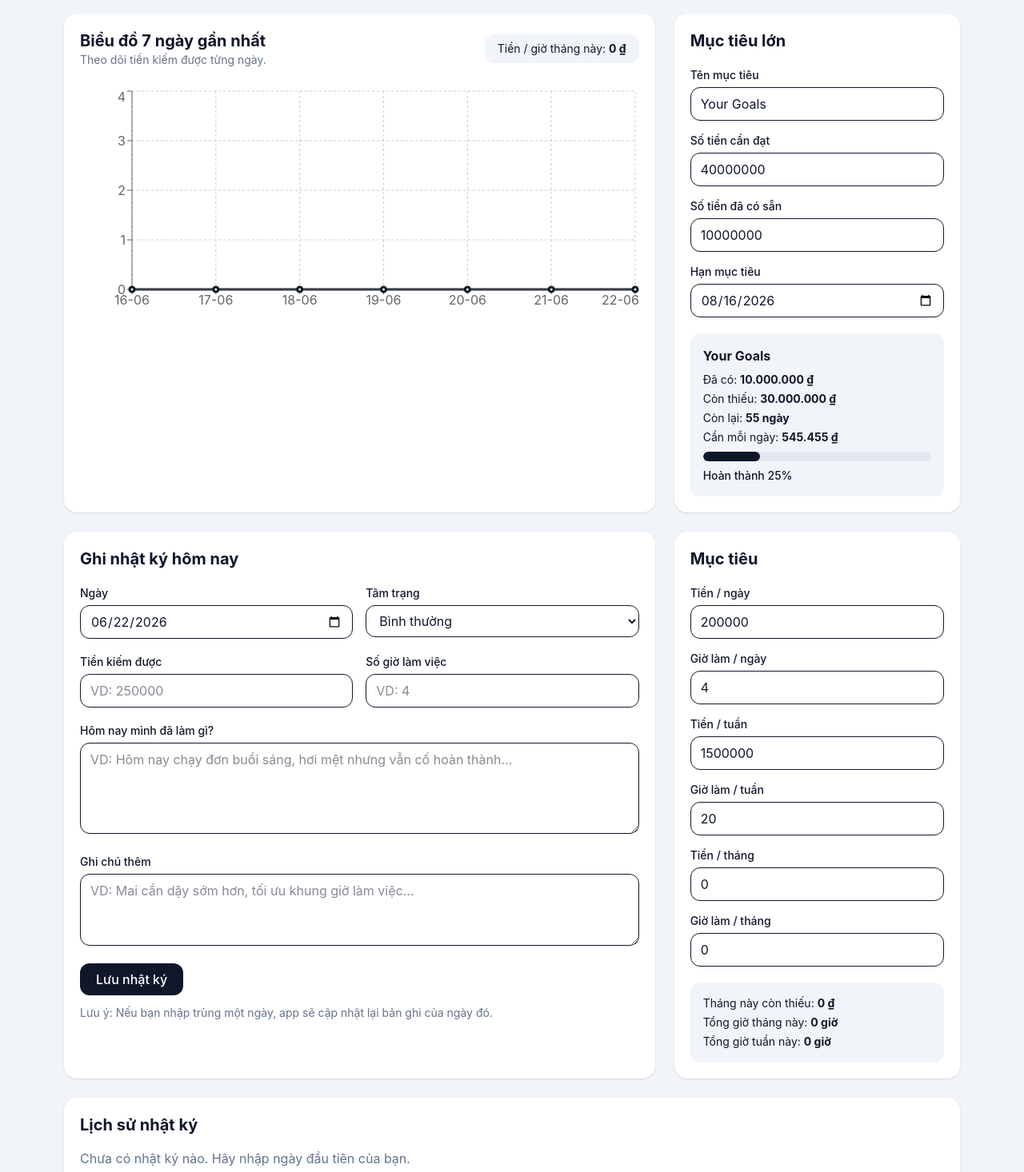
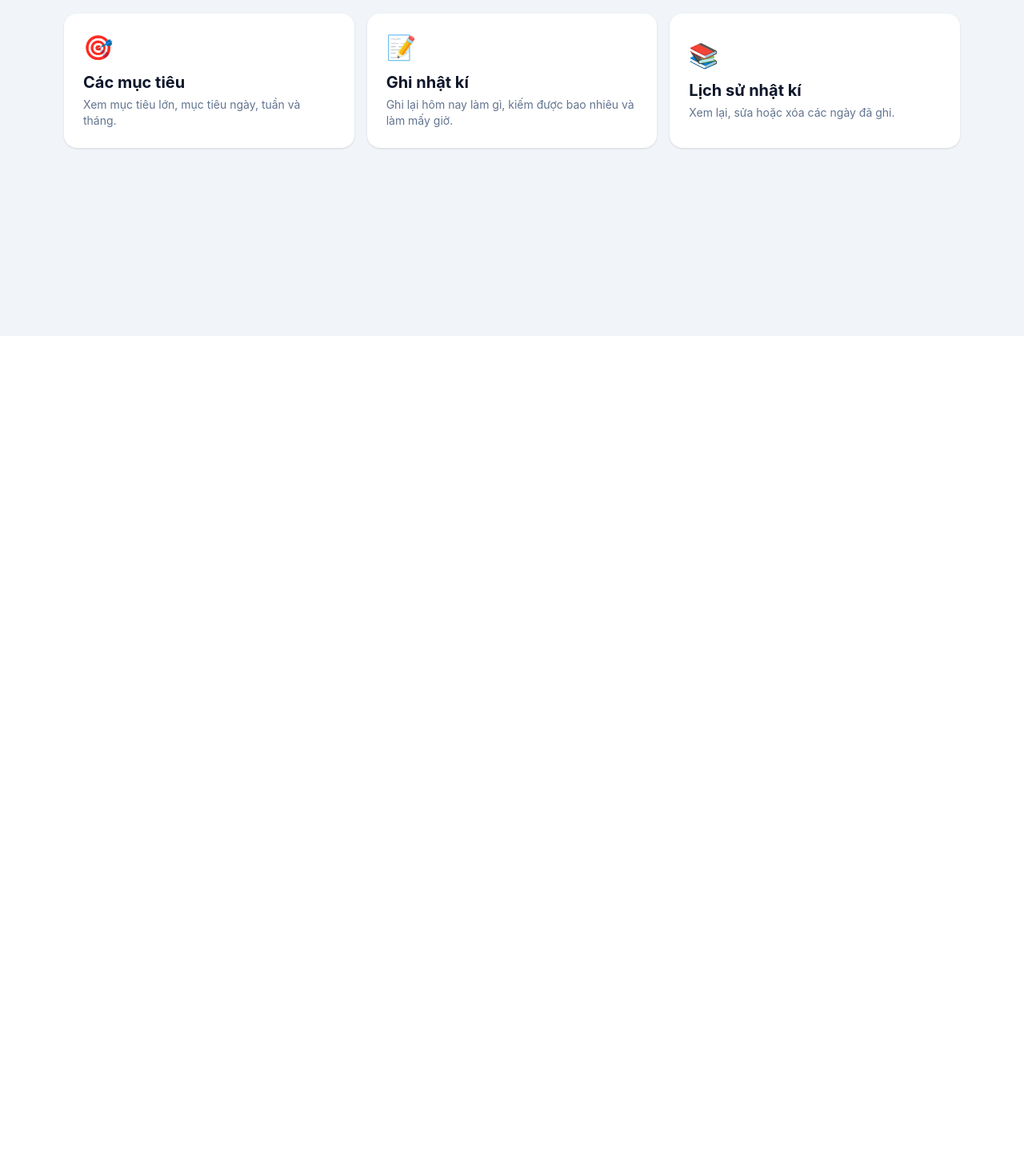
Before and after one commit to Tuanwq/money-diary, a React (Vite) app: page / in a window 1280 px wide. Shown: the part 380-1846 px from the top of the page at 80% size. After the commit the page ends 800 px from the top, so only its background shows below. Built offline with nearby package versions, Linux system fonts and the light colour scheme.

Commit message:
Decor Hom page

```diff
--- a/src/App.tsx
+++ b/src/App.tsx
@@ -36,8 +36,21 @@ type Goals = {
   bigGoalDeadline: string;
 };
 
+type Page = "home" | "goals" | "entry" | "history";
+type GoalScreen = "menu" | "current" | "completed";
+
+type CompletedGoal = {
+  id: string;
+  name: string;
+  target: number;
+  saved: number;
+  deadline: string;
+  completedAt: string;
+};
+
 const STORAGE_ENTRIES_KEY = "money_diary_entries";
 const STORAGE_GOALS_KEY = "money_diary_goals";
+const STORAGE_COMPLETED_GOALS_KEY = "money_diary_completed_goals";
 
 const defaultGoals: Goals = {
   dailyIncome: 200000,
@@ -165,8 +178,11 @@ export default function App() {
   const [loaded, setLoaded] = useState(false);
   const [entries, setEntries] = useState<DailyEntry[]>([]);
   const [goals, setGoals] = useState<Goals>(defaultGoals);
+  const [completedGoals, setCompletedGoals] = useState<CompletedGoal[]>([]);
   const [selectedDate, setSelectedDate] = useState(getToday());
   const [editingDate, setEditingDate] = useState<string | null>(null);
+  const [page, setPage] = useState<Page>("home");
+  const [goalScreen, setGoalScreen] = useState<GoalScreen>("menu");
 
   const [form, setForm] = useState({
     date: getToday(),
@@ -180,6 +196,7 @@ export default function App() {
   useEffect(() => {
     const savedEntries = localStorage.getItem(STORAGE_ENTRIES_KEY);
     const savedGoals = localStorage.getItem(STORAGE_GOALS_KEY);
+    const savedCompletedGoals = localStorage.getItem(STORAGE_COMPLETED_GOALS_KEY);
 
     if (savedEntries) {
       setEntries(JSON.parse(savedEntries));
@@ -192,6 +209,10 @@ export default function App() {
       });
     }
 
+    if (savedCompletedGoals) {
+      setCompletedGoals(JSON.parse(savedCompletedGoals));
+    }
+
     setLoaded(true);
   }, []);
 
@@ -200,7 +221,11 @@ export default function App() {
 
     localStorage.setItem(STORAGE_ENTRIES_KEY, JSON.stringify(entries));
     localStorage.setItem(STORAGE_GOALS_KEY, JSON.stringify(goals));
-  }, [entries, goals, loaded]);
+    localStorage.setItem(
+      STORAGE_COMPLETED_GOALS_KEY,
+      JSON.stringify(completedGoals)
+    );
+  }, [entries, goals, completedGoals, loaded]);
 
   const todayString = getToday();
   const isSelectedToday = selectedDate === todayString;
@@ -314,6 +339,8 @@ export default function App() {
       return;
     }
 
+    const savedDate = form.date;
+
     setEntries((prev) => {
       const existingEntry = prev.find((entry) => entry.date === form.date);
 
@@ -342,6 +369,8 @@ export default function App() {
     });
 
   setEditingDate(null);
+  setSelectedDate(savedDate);
+  setPage("home");
   }
 
   function editEntry(entry: DailyEntry) {
@@ -356,6 +385,7 @@ export default function App() {
 
   setSelectedDate(entry.date);
   setEditingDate(entry.date);
+  setPage("entry");
 
   window.scrollTo({
     top: 0,
@@ -368,6 +398,42 @@ export default function App() {
     if (!confirmed) return;
 
     setEntries((prev) => prev.filter((entry) => entry.id !== id));
+  }
+
+  function completeCurrentGoal() {
+  const confirmed = confirm(
+    `Bạn có chắc muốn hoàn thành mục tiêu "${goals.bigGoalName}" không?`
+  );
+
+  if (!confirmed) return;
+
+  const completedGoal: CompletedGoal = {
+    id: crypto.randomUUID(),
+    name: goals.bigGoalName,
+    target: goals.bigGoalTarget,
+    saved: totalSavedForBigGoal,
+    deadline: goals.bigGoalDeadline,
+    completedAt: getToday(),
+  };
+
+  setCompletedGoals((prev) => [completedGoal, ...prev]);
+
+  setGoals((prev) => ({
+    ...prev,
+    bigGoalName: "Mục tiêu mới",
+    bigGoalTarget: 0,
+    bigGoalSaved: 0,
+    bigGoalDeadline: getToday(),
+  }));
+
+  setGoalScreen("completed");
+}
+  function deleteCompletedGoal(id: string) {
+  const confirmed = confirm("Bạn có chắc muốn xóa mục tiêu đã hoàn thành này không?");
+
+  if (!confirmed) return;
+
+  setCompletedGoals((prev) => prev.filter((goal) => goal.id !== id));
 }
 
   function updateGoal(key: keyof Goals, value: string) {
@@ -391,11 +457,13 @@ export default function App() {
       </header>
 
 <main className="mx-auto grid max-w-6xl gap-6 px-4 py-6">
+  {page === "home" && (
+    <>
       <section className="grid gap-4">
         <div className="flex flex-wrap items-center justify-between gap-3">
           <div>
             <h2 className="text-xl font-bold">
-                {isSelectedToday ? "Chỉ số hôm nay" : "Chỉ số ngày đang xem"}
+              {isSelectedToday ? "Mục tiêu hôm nay" : "Mục tiêu ngày đang xem"}
             </h2>
             <p className="text-sm text-slate-500">
               Ngày:{" "}
@@ -481,6 +549,158 @@ export default function App() {
         </div>
       </section>
 
+      <section className="grid gap-4 md:grid-cols-3">
+        <button
+          type="button"
+          onClick={() => {setPage("goals");
+                          setGoalScreen("menu");}
+          }
+          className="rounded-2xl bg-white p-6 text-left shadow-sm hover:bg-slate-50"
+        >
+          <p className="text-3xl">🎯</p>
+          <h3 className="mt-3 text-xl font-bold">Các mục tiêu</h3>
+          <p className="mt-1 text-sm text-slate-500">
+            Xem mục tiêu lớn, mục tiêu ngày, tuần và tháng.
+          </p>
+        </button>
+
+        <button
+          type="button"
+          onClick={() => setPage("entry")}
+          className="rounded-2xl bg-white p-6 text-left shadow-sm hover:bg-slate-50"
+        >
+          <p className="text-3xl">📝</p>
+          <h3 className="mt-3 text-xl font-bold">Ghi nhật kí</h3>
+          <p className="mt-1 text-sm text-slate-500">
+            Ghi lại hôm nay làm gì, kiếm được bao nhiêu và làm mấy giờ.
+          </p>
+        </button>
+
+        <button
+          type="button"
+          onClick={() => setPage("history")}
+          className="rounded-2xl bg-white p-6 text-left shadow-sm hover:bg-slate-50"
+        >
+          <p className="text-3xl">📚</p>
+          <h3 className="mt-3 text-xl font-bold">Lịch sử nhật kí</h3>
+          <p className="mt-1 text-sm text-slate-500">
+            Xem lại, sửa hoặc xóa các ngày đã ghi.
+          </p>
+        </button>
+      </section>
+    </>
+  )}
+
+{page === "goals" && (
+  <>
+    <div className="flex items-center justify-between">
+      <div>
+        <h2 className="text-2xl font-bold">Các mục tiêu</h2>
+        <p className="text-sm text-slate-500">
+          Quản lý mục tiêu hiện tại và xem lại các mục tiêu đã hoàn thành.
+        </p>
+      </div>
+
+      <button
+        type="button"
+        onClick={() => {
+          setPage("home");
+          setGoalScreen("menu");
+        }}
+        className="rounded-xl border bg-white px-4 py-2 font-medium shadow-sm hover:bg-slate-100"
+      >
+        Về trang chủ
+      </button>
+    </div>
+
+    {goalScreen === "menu" && (
+      <section className="grid gap-4 md:grid-cols-2">
+        <button
+          type="button"
+          onClick={() => setGoalScreen("current")}
+          className="rounded-2xl bg-white p-8 text-left shadow-sm hover:bg-slate-50"
+        >
+          <p className="text-4xl">🎯</p>
+
+          <h3 className="mt-4 text-2xl font-bold">Mục tiêu hiện tại</h3>
+
+          <p className="mt-2 text-sm text-slate-500">
+            Xem và chỉnh sửa mục tiêu lớn, mục tiêu ngày, tuần và tháng.
+          </p>
+
+          <div className="mt-5 rounded-xl bg-slate-100 p-4 text-sm">
+            <p>
+              Mục tiêu: <strong>{goals.bigGoalName}</strong>
+            </p>
+
+            <p className="mt-1">
+              Đã có: <strong>{formatMoney(totalSavedForBigGoal)}</strong>
+            </p>
+
+            <p className="mt-1">
+              Còn thiếu: <strong>{formatMoney(remainingBigGoal)}</strong>
+            </p>
+
+            <ProgressBar value={bigGoalProgress} />
+
+            <p className="mt-2 font-medium">
+              Hoàn thành {bigGoalProgress}%
+            </p>
+          </div>
+        </button>
+
+        <button
+          type="button"
+          onClick={() => setGoalScreen("completed")}
+          className="rounded-2xl bg-white p-8 text-left shadow-sm hover:bg-slate-50"
+        >
+          <p className="text-4xl">🏆</p>
+
+          <h3 className="mt-4 text-2xl font-bold">
+            Các mục tiêu đã hoàn thành
+          </h3>
+
+          <p className="mt-2 text-sm text-slate-500">
+            Xem lại những mục tiêu bạn đã hoàn thành trong quá khứ.
+          </p>
+
+          <div className="mt-5 rounded-xl bg-slate-100 p-4 text-sm">
+            <p>
+              Đã hoàn thành:{" "}
+              <strong>{completedGoals.length}</strong> mục tiêu
+            </p>
+
+            <p className="mt-1">
+              Gần nhất:{" "}
+              <strong>
+                {completedGoals[0]?.name ?? "Chưa có mục tiêu nào"}
+              </strong>
+            </p>
+          </div>
+        </button>
+      </section>
+    )}
+
+    {goalScreen === "current" && (
+      <>
+        <div className="flex flex-wrap gap-2">
+          <button
+            type="button"
+            onClick={() => setGoalScreen("menu")}
+            className="rounded-xl border bg-white px-4 py-2 font-medium shadow-sm hover:bg-slate-100"
+          >
+            Quay lại
+          </button>
+
+          <button
+            type="button"
+            onClick={completeCurrentGoal}
+            className="rounded-xl bg-green-600 px-4 py-2 font-medium text-white shadow-sm hover:bg-green-700"
+          >
+            Hoàn thành mục tiêu
+          </button>
+        </div>
+
         <section className="grid gap-6 lg:grid-cols-3">
           <div className="rounded-2xl bg-white p-5 shadow-sm lg:col-span-2">
             <div className="flex flex-wrap items-center justify-between gap-3">
@@ -558,7 +778,9 @@ export default function App() {
                 <input
                   type="date"
                   value={goals.bigGoalDeadline}
-                  onChange={(e) => updateGoal("bigGoalDeadline", e.target.value)}
+                  onChange={(e) =>
+                    updateGoal("bigGoalDeadline", e.target.value)
+                  }
                   className="mt-1 w-full rounded-xl border px-3 py-2"
                 />
               </div>
@@ -592,10 +814,170 @@ export default function App() {
           </div>
         </section>
 
-        <section className="grid gap-6 lg:grid-cols-3">
+        <section className="rounded-2xl bg-white p-5 shadow-sm">
+          <h2 className="text-xl font-bold">Mục tiêu ngày / tuần / tháng</h2>
+
+          <div className="mt-4 grid gap-3 md:grid-cols-2 lg:grid-cols-3">
+            <div>
+              <label className="text-sm font-medium">Tiền / ngày</label>
+              <input
+                type="number"
+                value={goals.dailyIncome}
+                onChange={(e) => updateGoal("dailyIncome", e.target.value)}
+                className="mt-1 w-full rounded-xl border px-3 py-2"
+              />
+            </div>
+
+            <div>
+              <label className="text-sm font-medium">Giờ làm / ngày</label>
+              <input
+                type="number"
+                value={goals.dailyHours}
+                onChange={(e) => updateGoal("dailyHours", e.target.value)}
+                className="mt-1 w-full rounded-xl border px-3 py-2"
+              />
+            </div>
+
+            <div>
+              <label className="text-sm font-medium">Tiền / tuần</label>
+              <input
+                type="number"
+                value={goals.weeklyIncome}
+                onChange={(e) => updateGoal("weeklyIncome", e.target.value)}
+                className="mt-1 w-full rounded-xl border px-3 py-2"
+              />
+            </div>
+
+            <div>
+              <label className="text-sm font-medium">Giờ làm / tuần</label>
+              <input
+                type="number"
+                value={goals.weeklyHours}
+                onChange={(e) => updateGoal("weeklyHours", e.target.value)}
+                className="mt-1 w-full rounded-xl border px-3 py-2"
+              />
+            </div>
+
+            <div>
+              <label className="text-sm font-medium">Tiền / tháng</label>
+              <input
+                type="number"
+                value={goals.monthlyIncome}
+                onChange={(e) => updateGoal("monthlyIncome", e.target.value)}
+                className="mt-1 w-full rounded-xl border px-3 py-2"
+              />
+            </div>
+
+            <div>
+              <label className="text-sm font-medium">Giờ làm / tháng</label>
+              <input
+                type="number"
+                value={goals.monthlyHours}
+                onChange={(e) => updateGoal("monthlyHours", e.target.value)}
+                className="mt-1 w-full rounded-xl border px-3 py-2"
+              />
+            </div>
+          </div>
+        </section>
+      </>
+    )}
+
+    {goalScreen === "completed" && (
+      <>
+        <div>
+          <button
+            type="button"
+            onClick={() => setGoalScreen("menu")}
+            className="rounded-xl border bg-white px-4 py-2 font-medium shadow-sm hover:bg-slate-100"
+          >
+            Quay lại
+          </button>
+        </div>
+
+        <section className="rounded-2xl bg-white p-5 shadow-sm">
+          <h2 className="text-xl font-bold">Các mục tiêu đã hoàn thành</h2>
+
+          {completedGoals.length === 0 ? (
+            <p className="mt-4 text-slate-500">
+              Bạn chưa hoàn thành mục tiêu nào.
+            </p>
+          ) : (
+            <div className="mt-4 grid gap-3">
+              {completedGoals.map((goal) => (
+                <article key={goal.id} className="rounded-xl border p-4">
+                  <div className="flex flex-wrap items-start justify-between gap-3">
+                    <div>
+                      <h3 className="font-bold">{goal.name}</h3>
+                      <p className="mt-1 text-sm text-slate-500">
+                        Hoàn thành ngày: {goal.completedAt}
+                      </p>
+                    </div>
+
+                    <div className="flex flex-wrap gap-2">
+                      <span className="rounded-full bg-green-50 px-3 py-1 text-sm font-medium text-green-700">
+                        Đã hoàn thành
+                      </span>
+
+                      <button
+                        type="button"
+                        onClick={() => deleteCompletedGoal(goal.id)}
+                        className="rounded-full bg-red-50 px-3 py-1 text-sm font-medium text-red-600 hover:bg-red-100"
+                      >
+                        Xóa
+                      </button>
+                    </div>
+                  </div>
+
+                  <div className="mt-4 grid gap-3 text-sm md:grid-cols-3">
+                    <div className="rounded-xl bg-slate-100 p-3">
+                      <p className="text-slate-500">Mục tiêu</p>
+                      <p className="font-bold">{formatMoney(goal.target)}</p>
+                    </div>
+
+                    <div className="rounded-xl bg-slate-100 p-3">
+                      <p className="text-slate-500">Đã có khi hoàn thành</p>
+                      <p className="font-bold">{formatMoney(goal.saved)}</p>
+                    </div>
+
+                    <div className="rounded-xl bg-slate-100 p-3">
+                      <p className="text-slate-500">Hạn mục tiêu</p>
+                      <p className="font-bold">{goal.deadline}</p>
+                    </div>
+                  </div>
+                </article>
+              ))}
+            </div>
+          )}
+        </section>
+      </>
+    )}
+  </>
+)}
+
+  {page === "entry" && (
+    <>
+      <div className="flex items-center justify-between">
+        <div>
+          <h2 className="text-2xl font-bold">
+            {editingDate ? "Sửa nhật kí" : "Ghi nhật kí"}
+          </h2>
+          <p className="text-sm text-slate-500">
+            Ghi lại một ngày của bạn.
+          </p>
+        </div>
+
+        <button
+          type="button"
+          onClick={() => setPage("home")}
+          className="rounded-xl border bg-white px-4 py-2 font-medium shadow-sm hover:bg-slate-100"
+        >
+          Về trang chủ
+        </button>
+      </div>
+
       <form
         onSubmit={handleSubmit}
-            className="rounded-2xl bg-white p-5 shadow-sm lg:col-span-2"
+        className="rounded-2xl bg-white p-5 shadow-sm"
       >
         <h2 className="text-xl font-bold">
           {editingDate ? `Sửa nhật ký ngày ${editingDate}` : "Ghi nhật ký hôm nay"}
@@ -717,108 +1099,38 @@ export default function App() {
             </button>
           )}
         </div>
+      </form>
+    </>
+  )}
 
-            <p className="mt-3 text-sm text-slate-500">
-              Lưu ý: Nếu bạn nhập trùng một ngày, app sẽ cập nhật lại bản ghi của ngày đó.
+  {page === "history" && (
+    <>
+      <div className="flex items-center justify-between">
+        <div>
+          <h2 className="text-2xl font-bold">Lịch sử nhật kí</h2>
+          <p className="text-sm text-slate-500">
+            Xem lại, sửa hoặc xóa các ngày đã ghi.
           </p>
-          </form>
-
-          <aside className="rounded-2xl bg-white p-5 shadow-sm">
-            <h2 className="text-xl font-bold">Mục tiêu</h2>
-
-            <div className="mt-4 grid gap-3">
-              <div>
-                <label className="text-sm font-medium">Tiền / ngày</label>
-                <input
-                  type="number"
-                  value={goals.dailyIncome}
-                  onChange={(e) => updateGoal("dailyIncome", e.target.value)}
-                  className="mt-1 w-full rounded-xl border px-3 py-2"
-                />
         </div>
 
-              <div>
-                <label className="text-sm font-medium">Giờ làm / ngày</label>
-                <input
-                  type="number"
-                  value={goals.dailyHours}
-                  onChange={(e) => updateGoal("dailyHours", e.target.value)}
-                  className="mt-1 w-full rounded-xl border px-3 py-2"
-                />
+        <button
+          type="button"
+          onClick={() => setPage("home")}
+          className="rounded-xl border bg-white px-4 py-2 font-medium shadow-sm hover:bg-slate-100"
+        >
+          Về trang chủ
+        </button>
       </div>
 
-              <div>
-                <label className="text-sm font-medium">Tiền / tuần</label>
-                <input
-                  type="number"
-                  value={goals.weeklyIncome}
-                  onChange={(e) => updateGoal("weeklyIncome", e.target.value)}
-                  className="mt-1 w-full rounded-xl border px-3 py-2"
-                />
-              </div>
-
-              <div>
-                <label className="text-sm font-medium">Giờ làm / tuần</label>
-                <input
-                  type="number"
-                  value={goals.weeklyHours}
-                  onChange={(e) => updateGoal("weeklyHours", e.target.value)}
-                  className="mt-1 w-full rounded-xl border px-3 py-2"
-                />
-              </div>
-
-              <div>
-                <label className="text-sm font-medium">Tiền / tháng</label>
-                <input
-                  type="number"
-                  value={goals.monthlyIncome}
-                  onChange={(e) => updateGoal("monthlyIncome", e.target.value)}
-                  className="mt-1 w-full rounded-xl border px-3 py-2"
-                />
-              </div>
-
-              <div>
-                <label className="text-sm font-medium">Giờ làm / tháng</label>
-                <input
-                  type="number"
-                  value={goals.monthlyHours}
-                  onChange={(e) => updateGoal("monthlyHours", e.target.value)}
-                  className="mt-1 w-full rounded-xl border px-3 py-2"
-                />
-              </div>
-            </div>
-
-            <div className="mt-5 rounded-xl bg-slate-100 p-4 text-sm">
-              <p>
-                Tháng này còn thiếu:{" "}
-                <strong>
-                  {formatMoney(Math.max(goals.monthlyIncome - monthIncome, 0))}
-                </strong>
-              </p>
-              <p className="mt-1">
-                Tổng giờ tháng này: <strong>{monthHours} giờ</strong>
-              </p>
-              <p className="mt-1">
-                Tổng giờ tuần này: <strong>{weekHours} giờ</strong>
-              </p>
-            </div>
-          </aside>
-        </section>
-
       <section className="rounded-2xl bg-white p-5 shadow-sm">
-          <h2 className="text-xl font-bold">Lịch sử nhật ký</h2>
-
         {sortedEntries.length === 0 ? (
-            <p className="mt-4 text-slate-500">
+          <p className="text-slate-500">
             Chưa có nhật ký nào. Hãy nhập ngày đầu tiên của bạn.
           </p>
         ) : (
-            <div className="mt-4 grid gap-3">
+          <div className="grid gap-3">
             {sortedEntries.map((entry) => (
-                <article
-                  key={entry.id}
-                  className="rounded-xl border p-4"
-                >
+              <article key={entry.id} className="rounded-xl border p-4">
                 <div className="flex flex-wrap items-start justify-between gap-3">
                   <div>
                     <h3 className="font-bold">{entry.date}</h3>
@@ -859,6 +1171,8 @@ export default function App() {
           </div>
         )}
       </section>
+    </>
+  )}
 </main>
     </div>
   );
```
Also changed, not shown: public/OIP.webp (deleted). Lines whose indentation alone changed are shown as unchanged.
